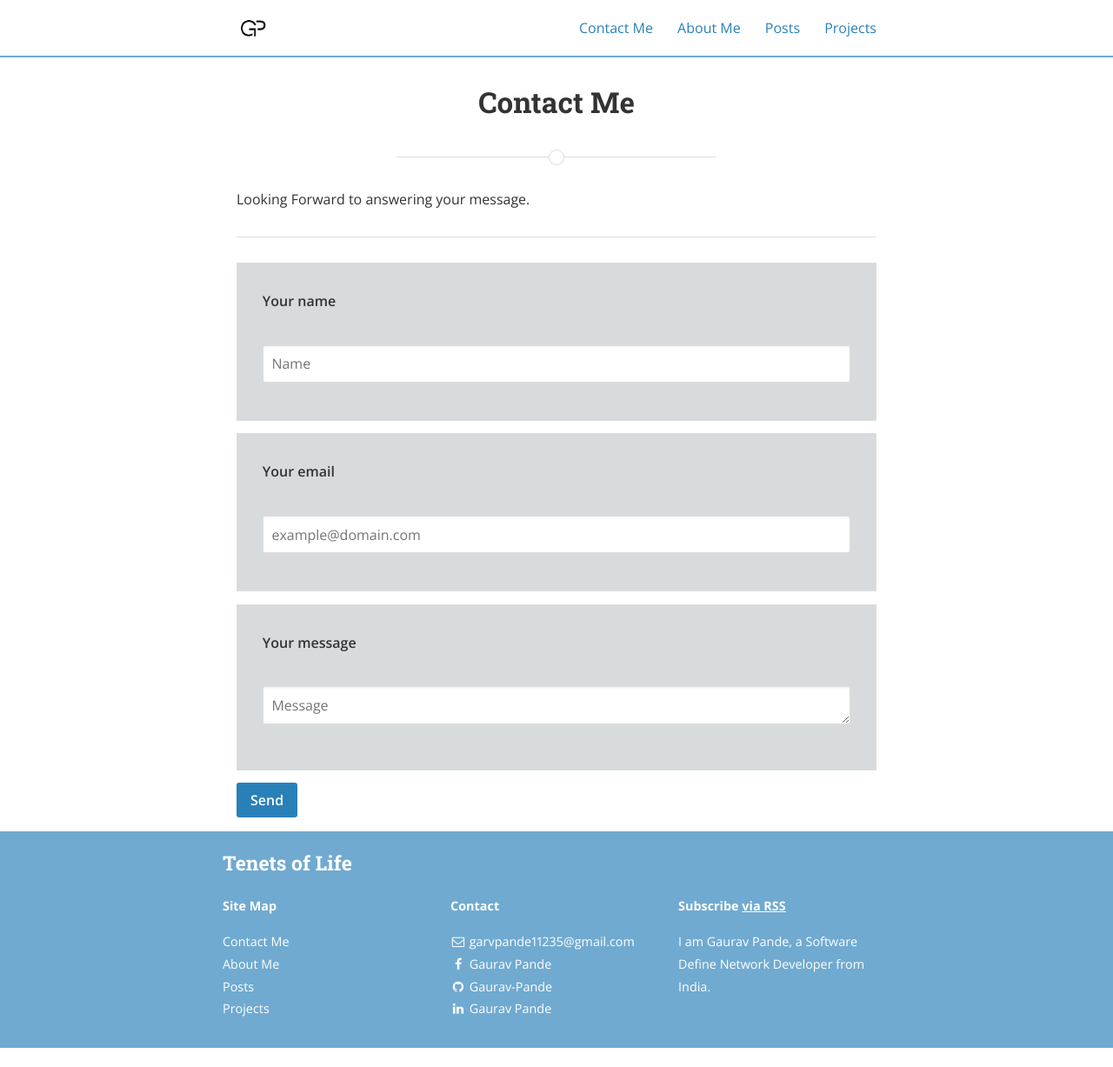
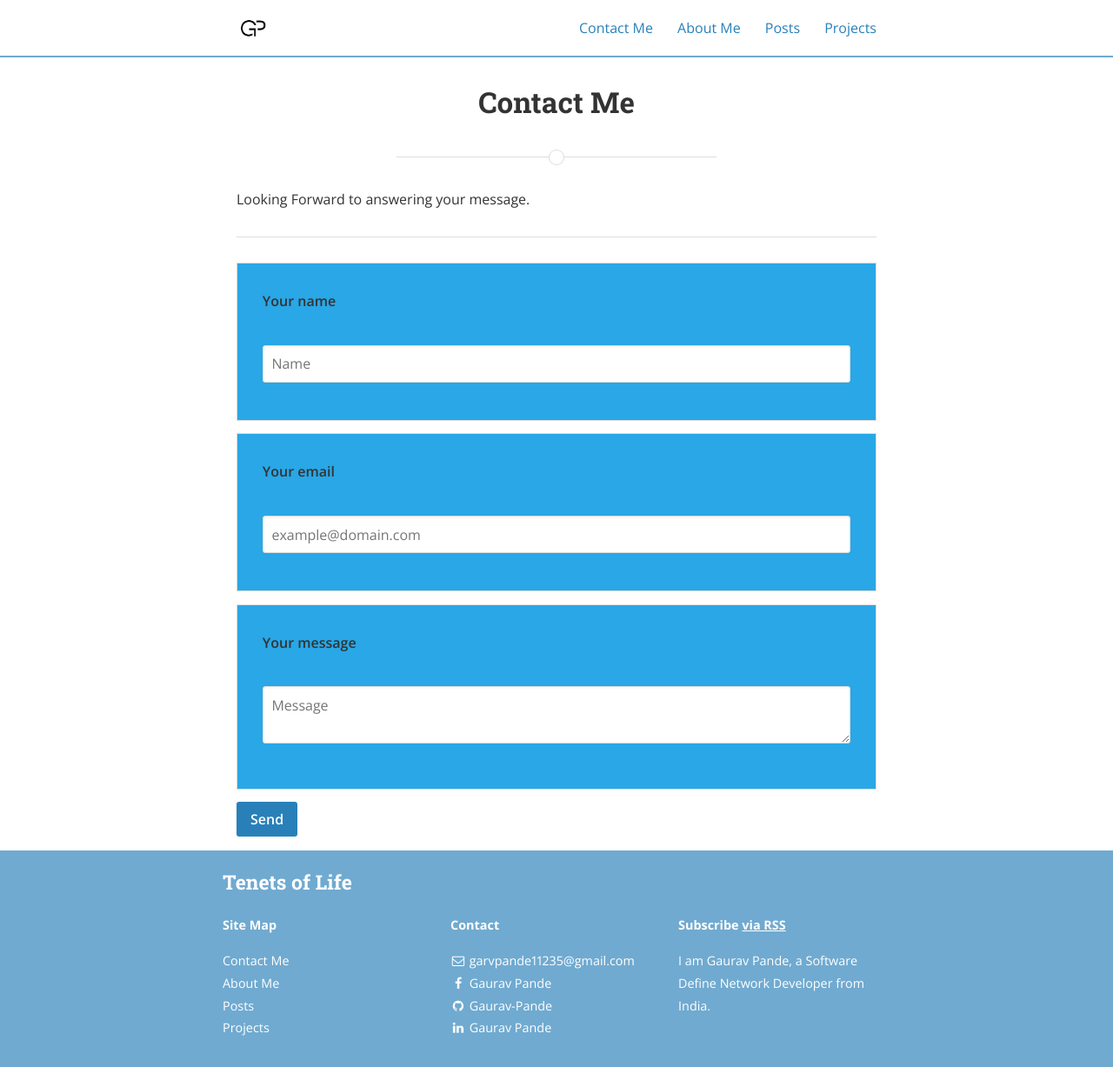
Before and after one commit to Gaurav-Pande/gaurav-pande.github.io, a Jekyll site: the page built from Lets-talk.md, in a window 1280 px wide. Shown: the whole page at 87% size. Built offline with Jekyll 4.4.1, drawn with Linux system fonts in a browser that asks for light colours; nearby versions of some CDN libraries; a style sheet for code colours, icons or effects is not loaded; before the commit the page ends 1205 px from its top, so only the background shows below that.

Commit message:
Update Lets-talk.md

```diff
--- a/Lets-talk.md
+++ b/Lets-talk.md
@@ -9,17 +9,17 @@ Looking Forward to answering your message.
 ---
 
 <form action="//formspree.io/email@domain.com" method="POST" >
-    <fieldset style="background-color:#D7DBDD">
+    <fieldset style="background-color:#29A7E6">
         <label for="name">Your name</label><br>
         <input type="text" name="name" placeholder="Name" required>
     </fieldset>
-    <fieldset style="background-color:#D7DBDD">
+    <fieldset style="background-color:#29A7E6">
         <label for="_replyto">Your email</label><br>
         <input type="email" name="_replyto" placeholder="example@domain.com" required>
     </fieldset>
-    <fieldset style="background-color:#D7DBDD">
+    <fieldset style="background-color:#29A7E6">
         <label for="message">Your message</label><br>
-        <textarea name="message" rows="1" placeholder="Message" required></textarea>
+        <textarea name="message" rows="2" placeholder="Message" required></textarea>
     </fieldset>
     <input class="hidden" type="text" name="_gotcha" style="display:none">
     <input class="hidden" type="hidden" name="_subject" value="Message via http://domain.com">
```
